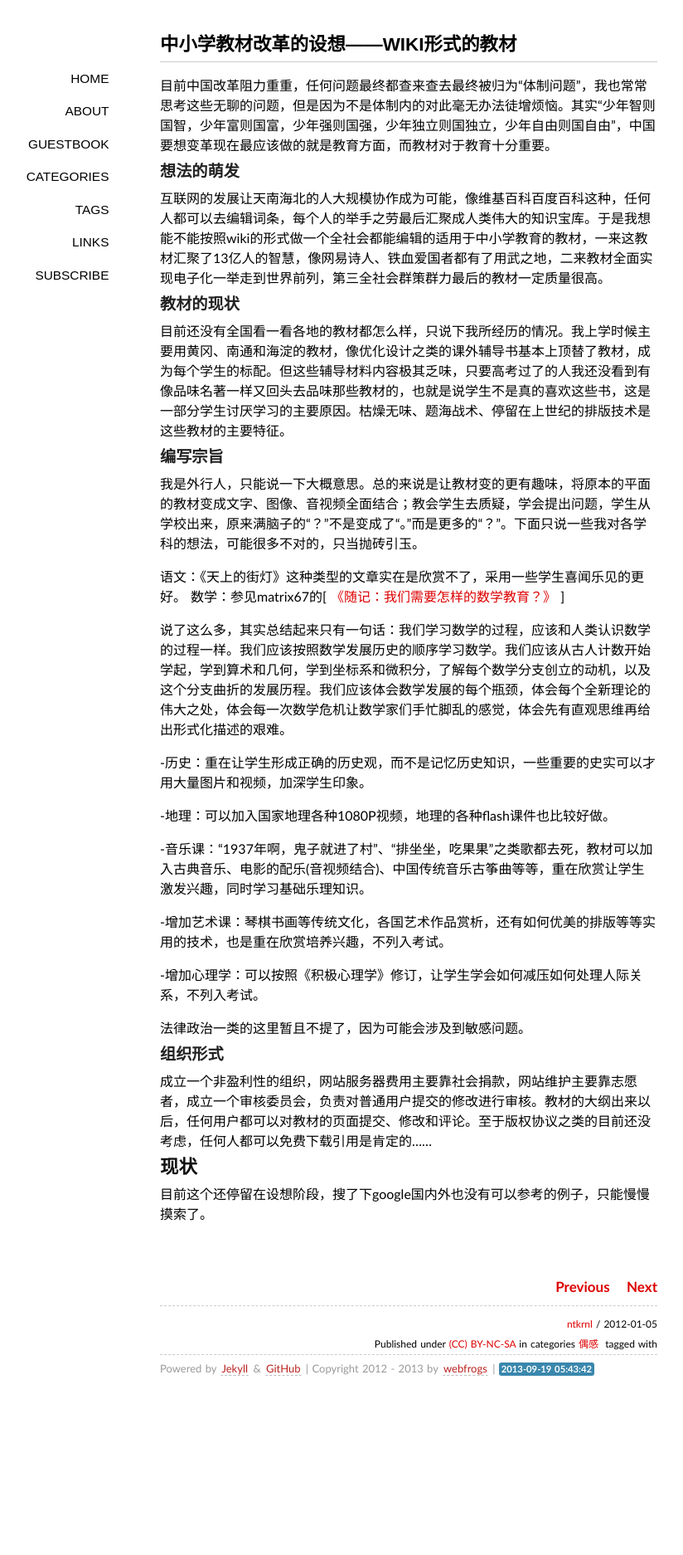
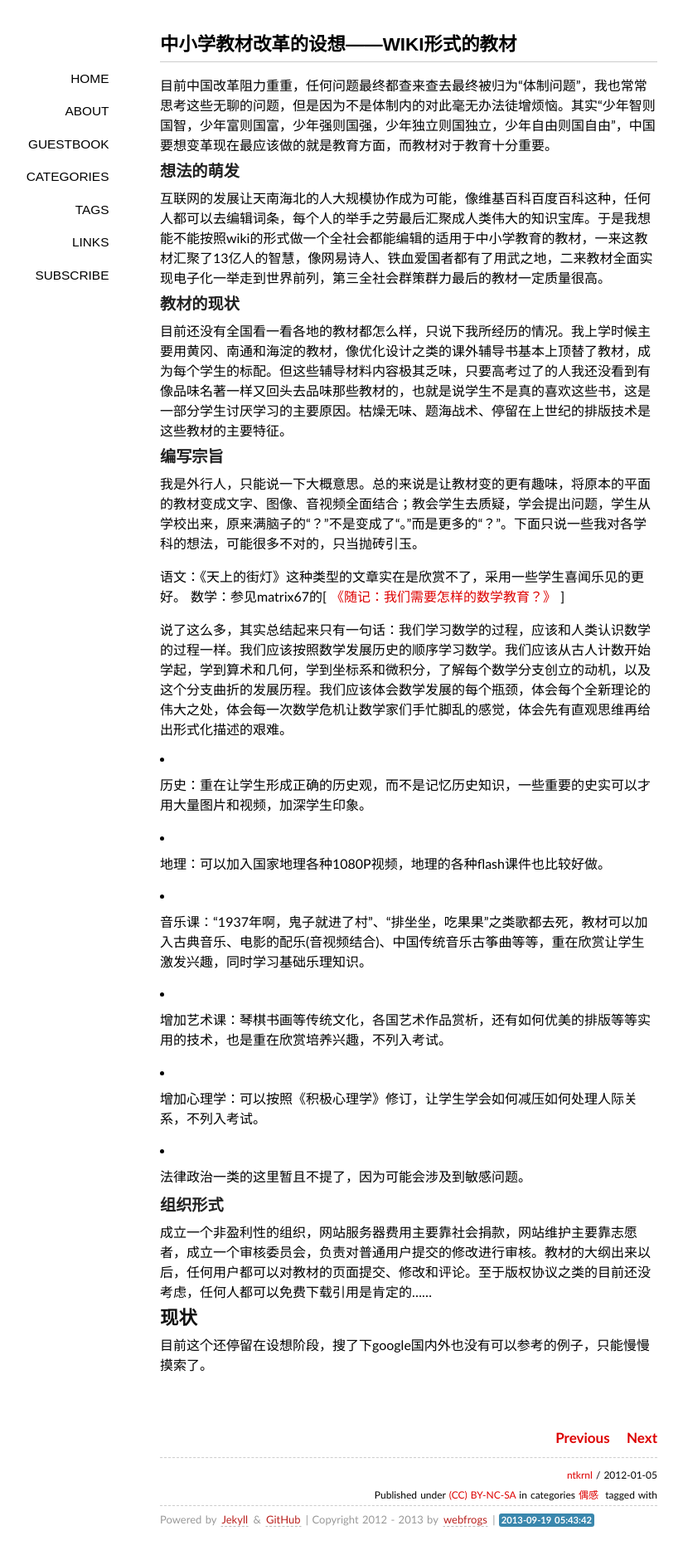
Before and after one commit to ntkrnl/ntkrnl.github.io, a Jekyll site: the page built from _posts/2012-01-05-primary-and-middle-school-textbook-form-of-proposals-for-the-reform-of-wiki-teaching-material.markdown, in a window 1280 px wide. Shown: the whole page at 83% size, without its empty margins (147-971 px from the left). Built offline with Jekyll 4.4.1, drawn with Linux system fonts in a browser that asks for light colours; some web fonts are replaced; Markdown is read by kramdown in place of the engine named in the settings; comment, search, counter and statistics services are not loaded; before the commit the page ends 1692 px from its top, so only the background shows below that.

```diff
--- a/_posts/2012-01-05-primary-and-middle-school-textbook-form-of-proposals-for-the-reform-of-wiki-teaching-material.markdown
+++ b/_posts/2012-01-05-primary-and-middle-school-textbook-form-of-proposals-for-the-reform-of-wiki-teaching-material.markdown
@@ -26,17 +26,17 @@ categories:
 说了这么多，其实总结起来只有一句话：我们学习数学的过程，应该和人类认识数学的过程一样。我们应该按照数学发展历史的顺序学习数学。我们应该从古人计数开始学起，学到算术和几何，学到坐标系和微积分，了解每个数学分支创立的动机，以及这个分支曲折的发展历程。我们应该体会数学发展的每个瓶颈，体会每个全新理论的伟大之处，体会每一次数学危机让数学家们手忙脚乱的感觉，体会先有直观思维再给出形式化描述的艰难。
 
 
--历史：重在让学生形成正确的历史观，而不是记忆历史知识，一些重要的史实可以才用大量图片和视频，加深学生印象。
+- 历史：重在让学生形成正确的历史观，而不是记忆历史知识，一些重要的史实可以才用大量图片和视频，加深学生印象。
 
--地理：可以加入国家地理各种1080P视频，地理的各种flash课件也比较好做。
+- 地理：可以加入国家地理各种1080P视频，地理的各种flash课件也比较好做。
 
--音乐课：“1937年啊，鬼子就进了村”、“排坐坐，吃果果”之类歌都去死，教材可以加入古典音乐、电影的配乐(音视频结合)、中国传统音乐古筝曲等等，重在欣赏让学生激发兴趣，同时学习基础乐理知识。
+- 音乐课：“1937年啊，鬼子就进了村”、“排坐坐，吃果果”之类歌都去死，教材可以加入古典音乐、电影的配乐(音视频结合)、中国传统音乐古筝曲等等，重在欣赏让学生激发兴趣，同时学习基础乐理知识。
 
--增加艺术课：琴棋书画等传统文化，各国艺术作品赏析，还有如何优美的排版等等实用的技术，也是重在欣赏培养兴趣，不列入考试。
+- 增加艺术课：琴棋书画等传统文化，各国艺术作品赏析，还有如何优美的排版等等实用的技术，也是重在欣赏培养兴趣，不列入考试。
 
--增加心理学：可以按照《积极心理学》修订，让学生学会如何减压如何处理人际关系，不列入考试。
+- 增加心理学：可以按照《积极心理学》修订，让学生学会如何减压如何处理人际关系，不列入考试。
 
-法律政治一类的这里暂且不提了，因为可能会涉及到敏感问题。
+- 法律政治一类的这里暂且不提了，因为可能会涉及到敏感问题。
 
 ###组织形式
 成立一个非盈利性的组织，网站服务器费用主要靠社会捐款，网站维护主要靠志愿者，成立一个审核委员会，负责对普通用户提交的修改进行审核。教材的大纲出来以后，任何用户都可以对教材的页面提交、修改和评论。至于版权协议之类的目前还没考虑，任何人都可以免费下载引用是肯定的……
```
